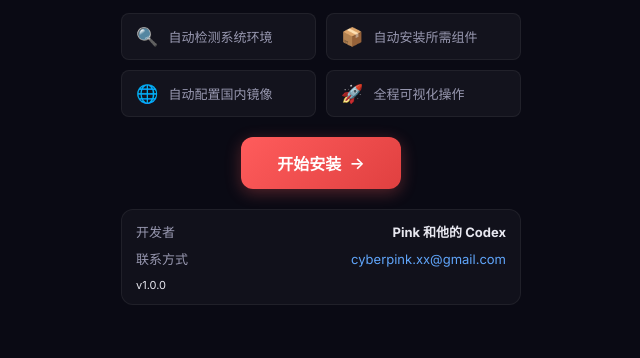
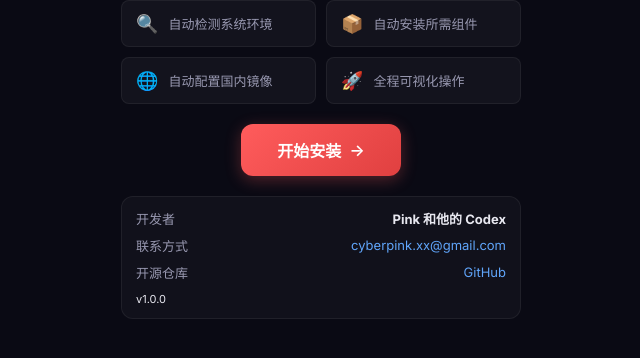
Before and after one commit to cyberpinkman/openclaw-easy-deploy, an Electron app: page installer/src/renderer/index.html in a window 1280 px wide. Shown: the part 382-740 px from the top of the page, without its empty margins (319-959 px from the left). Drawn offline with Linux system fonts and the light colour scheme; no server answers.

Commit message:
docs: add repository to developer attribution

```diff
--- a/installer/src/renderer/index.html
+++ b/installer/src/renderer/index.html
@@ -167,6 +167,10 @@
               <span class="support-label">联系方式</span>
               <a href="#" class="support-link" data-url="mailto:cyberpink.xx@gmail.com">cyberpink.xx@gmail.com</a>
             </div>
+            <div class="support-row">
+              <span class="support-label">开源仓库</span>
+              <a href="#" class="support-link" data-url="https://github.com/cyberpinkman/openclaw-easy-deploy">GitHub</a>
+            </div>
             <p class="version-text">v1.0.0</p>
           </div>
         </div>
@@ -328,7 +332,7 @@
             <a href="#" class="link-btn" data-url="https://discord.com/invite/clawd">💬 社区</a>
             <a href="#" class="link-btn" data-url="https://github.com/cyberpinkman/openclaw-easy-deploy/issues">🐛 反馈</a>
           </div>
-          <p class="complete-meta">开发者：Pink 和他的 Codex · 联系方式：<a href="#" data-url="mailto:cyberpink.xx@gmail.com">cyberpink.xx@gmail.com</a></p>
+          <p class="complete-meta">开发者：Pink 和他的 Codex · 联系方式：<a href="#" data-url="mailto:cyberpink.xx@gmail.com">cyberpink.xx@gmail.com</a> · 开源仓库：<a href="#" data-url="https://github.com/cyberpinkman/openclaw-easy-deploy">GitHub</a></p>
           <button class="btn btn-secondary" id="btn-close" style="margin-top:16px">关闭安装程序</button>
         </div>
       </div>
```
Also changed, not shown: installer/RELEASE.md (+1 -0 lines), README.md.
